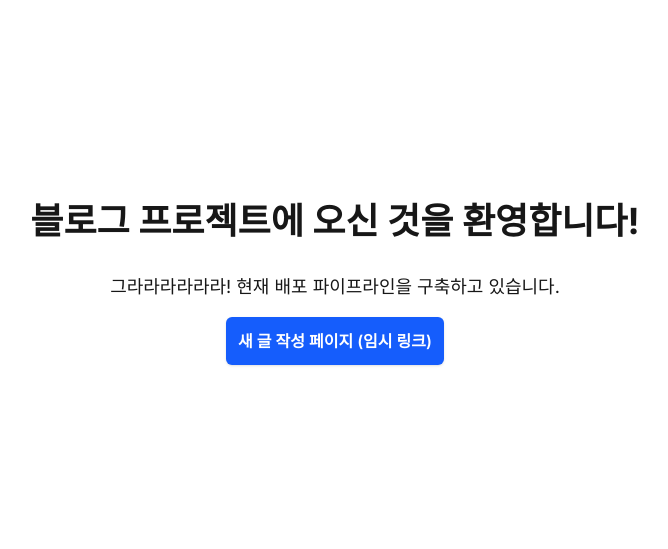
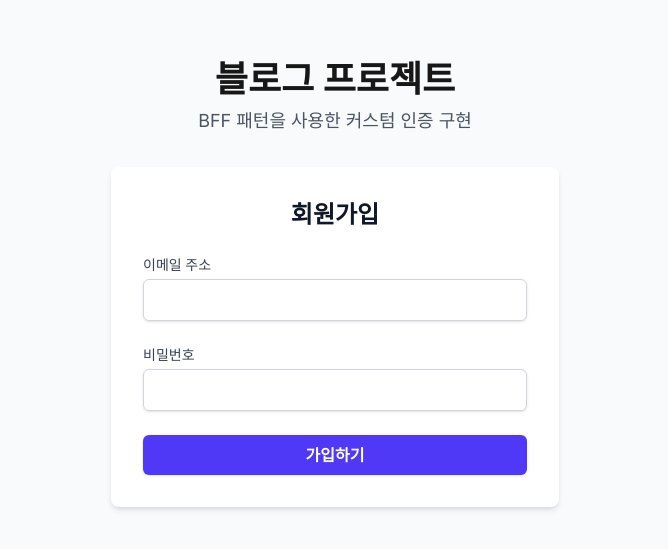
Before and after one commit to jungyuya/new-blog, a Next.js app in the folder apps/frontend/: page / in a window 1280 px wide. Shown: the part 117-666 px from the top of the page, without its empty margins (305-973 px from the left). Built offline with nearby package versions, Linux system fonts and the light colour scheme.

Commit message:
Sign up added

```diff
--- a/apps/frontend/src/app/page.tsx
+++ b/apps/frontend/src/app/page.tsx
@@ -1,16 +1,14 @@
-// apps/frontend/src/app/page.tsx (임시 수정본)
-import Link from 'next/link';
+// apps/frontend/src/app/page.tsx (SignUp 폼 추가)
+import SignUp from '@/components/SignUp'; // SignUp 컴포넌트를 import 합니다.
 
 export default function Home() {
   return (
-    <main className="flex min-h-screen flex-col items-center justify-center p-24">
-      <h1 className="text-4xl font-bold mb-8">블로그 프로젝트에 오신 것을 환영합니다!</h1>
-      <p className="text-lg mb-4">그라라라라라라! 현재 배포 파이프라인을 구축하고 있습니다.</p>
-      <div className="flex gap-4">
-        <Link href="/posts/new" className="p-3 bg-blue-600 text-white font-semibold rounded-md shadow-sm hover:bg-blue-700">
-          새 글 작성 페이지 (임시 링크)
-        </Link>
+    <main className="flex min-h-screen flex-col items-center justify-center bg-gray-50 p-4">
+      <div className="mb-8 text-center">
+        <h1 className="text-4xl font-bold">블로그 프로젝트</h1>
+        <p className="text-lg text-gray-600 mt-2">BFF 패턴을 사용한 커스텀 인증 구현</p>
       </div>
+      <SignUp />
     </main>
   );
 }
--- /dev/null
+++ b/apps/frontend/src/components/SignUp.tsx
@@ -0,0 +1,93 @@
+// apps/frontend/src/components/SignUp.tsx (신규 생성)
+'use client';
+
+import { useState } from 'react';
+
+export default function SignUp() {
+  const [email, setEmail] = useState('');
+  const [password, setPassword] = useState('');
+  const [error, setError] = useState<string | null>(null);
+  const [success, setSuccess] = useState<string | null>(null);
+  const [isLoading, setIsLoading] = useState(false);
+
+  const handleSubmit = async (e: React.FormEvent) => {
+    e.preventDefault();
+    setIsLoading(true);
+    setError(null);
+    setSuccess(null);
+
+    // [핵심] 우리 백엔드 API의 /auth/signup 엔드포인트를 직접 호출합니다.
+    try {
+      const response = await fetch('/api/auth/signup', {
+        method: 'POST',
+        headers: {
+          'Content-Type': 'application/json',
+        },
+        body: JSON.stringify({ email, password }),
+      });
+
+      const data = await response.json();
+
+      if (!response.ok) {
+        // 백엔드(Hono)에서 보낸 에러 메시지를 사용자에게 보여줍니다.
+        throw new Error(data.message || '회원가입에 실패했습니다.');
+      }
+
+      setSuccess('회원가입에 성공했습니다! 이메일을 확인하여 계정을 활성화해주세요.');
+
+    } catch (err: any) {
+      setError(err.message);
+    } finally {
+      setIsLoading(false);
+    }
+  };
+
+  return (
+    <div className="w-full max-w-md p-8 space-y-6 bg-white rounded-lg shadow-md">
+      <h2 className="text-2xl font-bold text-center text-gray-900">회원가입</h2>
+      <form className="space-y-6" onSubmit={handleSubmit}>
+        <div>
+          <label htmlFor="email" className="block text-sm font-medium text-gray-700">
+            이메일 주소
+          </label>
+          <input
+            id="email"
+            name="email"
+            type="email"
+            autoComplete="email"
+            required
+            value={email}
+            onChange={(e) => setEmail(e.target.value)}
+            className="w-full px-3 py-2 mt-1 border border-gray-300 rounded-md shadow-sm focus:outline-none focus:ring-indigo-500 focus:border-indigo-500"
+          />
+        </div>
+        <div>
+          <label htmlFor="password" className="block text-sm font-medium text-gray-700">
+            비밀번호
+          </label>
+          <input
+            id="password"
+            name="password"
+            type="password"
+            autoComplete="new-password"
+            required
+            value={password}
+            onChange={(e) => setPassword(e.target.value)}
+            className="w-full px-3 py-2 mt-1 border border-gray-300 rounded-md shadow-sm focus:outline-none focus:ring-indigo-500 focus:border-indigo-500"
+          />
+        </div>
+        <div>
+          <button
+            type="submit"
+            disabled={isLoading}
+            className="w-full px-4 py-2 font-semibold text-white bg-indigo-600 rounded-md shadow-sm hover:bg-indigo-700 focus:outline-none focus:ring-2 focus:ring-offset-2 focus:ring-indigo-500 disabled:bg-gray-400"
+          >
+            {isLoading ? '가입하는 중...' : '가입하기'}
+          </button>
+        </div>
+        {error && <p className="text-sm text-center text-red-600">{error}</p>}
+        {success && <p className="text-sm text-center text-green-600">{success}</p>}
+      </form>
+    </div>
+  );
+}
```
